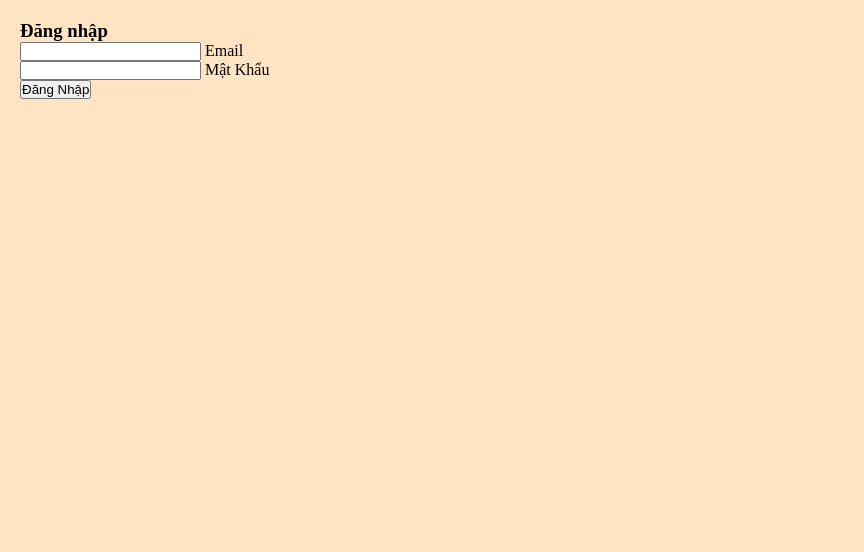
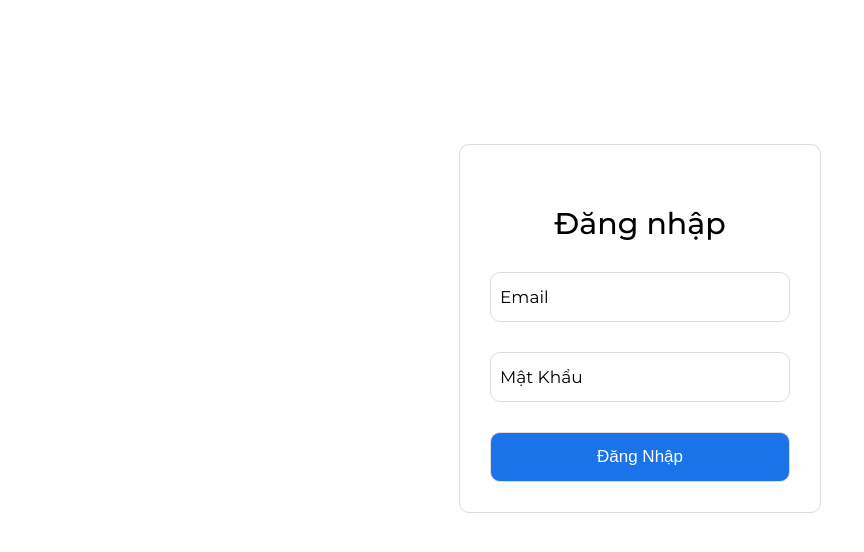
Before and after one commit to cuong-le123/HTML, a plain HTML site: page src/index/khung-dang-nhap.html in a window 1280 px wide. Shown: the whole page, without its empty margins (0-864 px from the left). Drawn offline with Linux system fonts and the light colour scheme; files that its build step writes are made by us from their sources.

Commit message:
khung-dang-nhap

```diff
--- a/src/index/khung-dang-nhap.html
+++ b/src/index/khung-dang-nhap.html
@@ -5,7 +5,7 @@
     <meta http-equiv="X-UA-Compatible" content="IE=edge">
     <meta name="viewport" content="width=device-width, initial-scale=1.0">
     <title>Sign up Gmail</title>
-    <link rel="stylesheet" href="./css/style1.css">
+    <link rel="stylesheet" href="../css/khung-dang-nhap.css">
 <body>
     <div id="main-login">
         <form action="">
```
